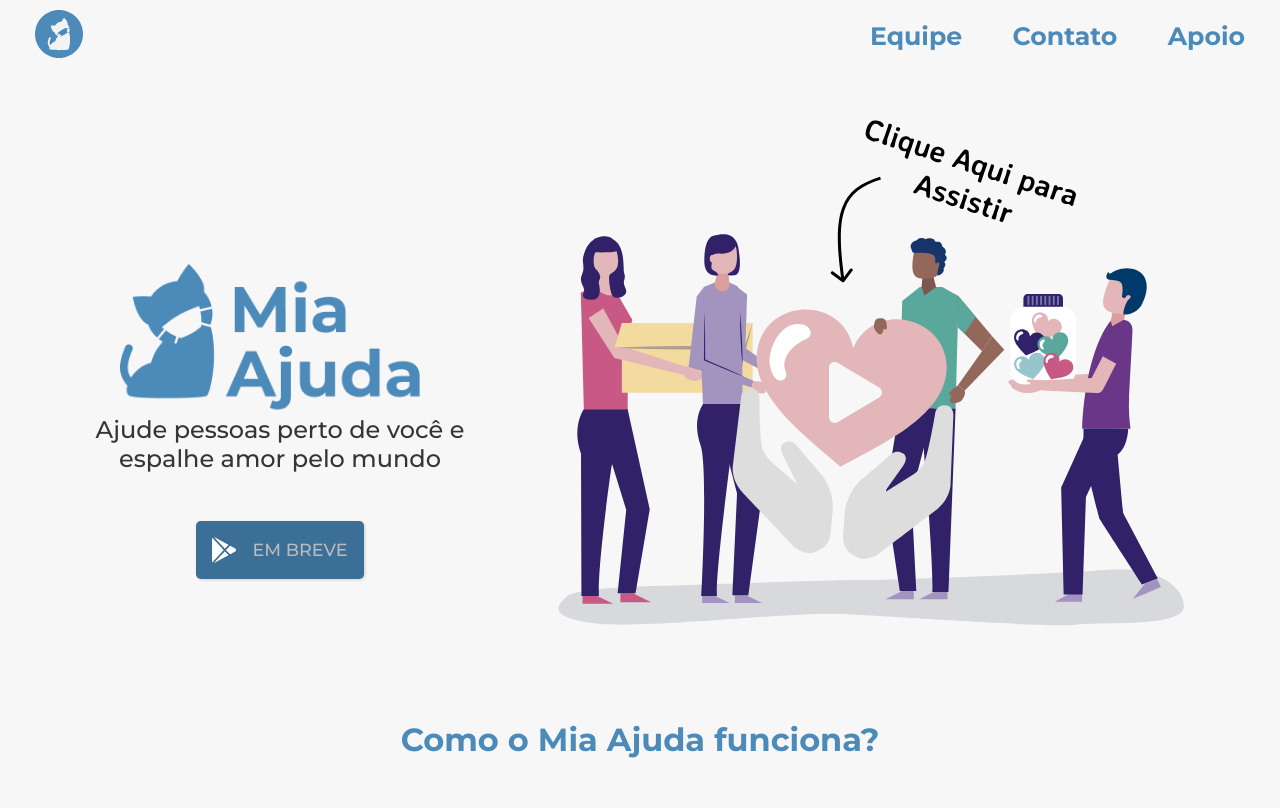
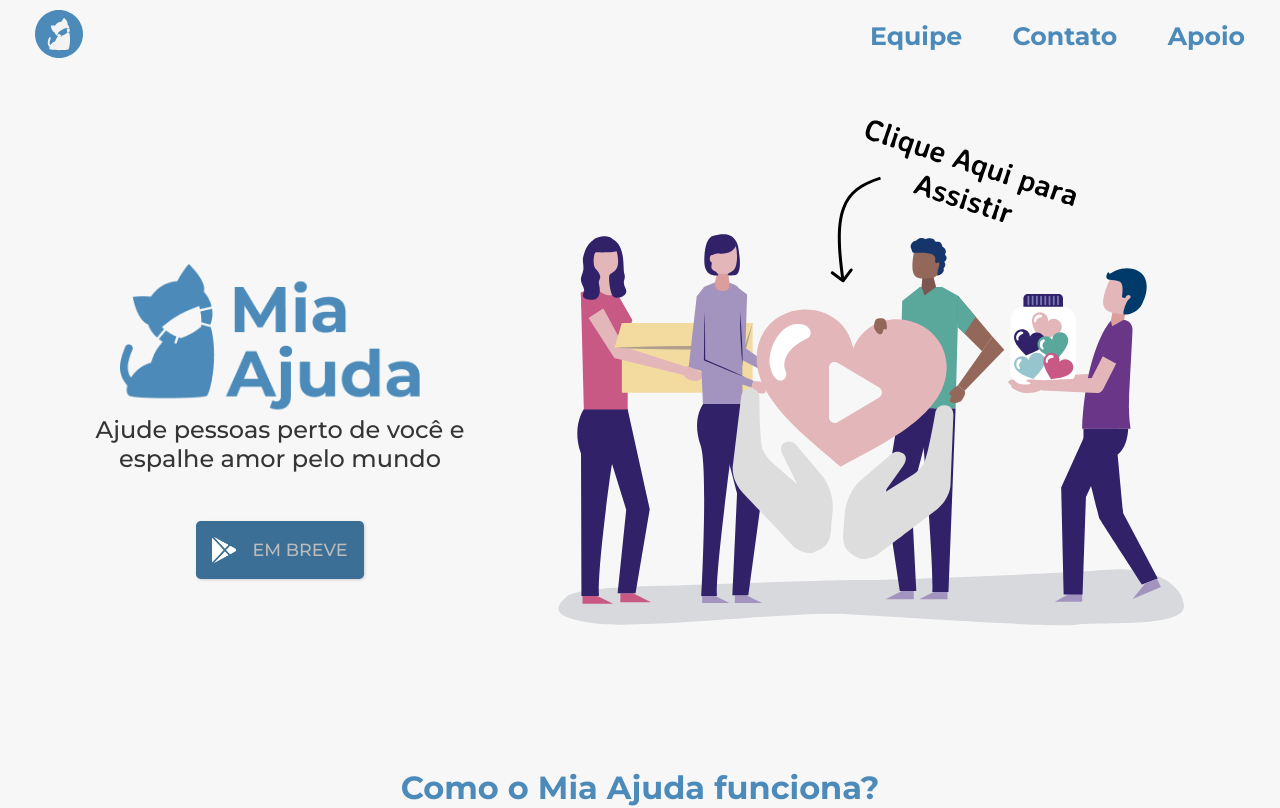
Before and after one commit to mia-ajuda/Institucional, a React (Create React App) app: page / in a window 1280 px wide. Shown: the top 808 px of the page. Built offline with nearby package versions, Linux system fonts and the light colour scheme.

Commit message:
Fix style image

```diff
--- a/src/pages/home/styles.js
+++ b/src/pages/home/styles.js
@@ -69,6 +69,7 @@ export const Container = styled.div`
   }
 
   .title {
+    margin-top: 3rem;
     color: #4b8ab9;
     margin-bottom: 2rem;
   }
@@ -130,7 +131,6 @@ export const HowToUseList = styled.ul`
     flex: 1;
     justify-content: space-around;
   }
-
 
   img {
     margin-bottom: 1rem;
--- a/src/utils/members.js
+++ b/src/utils/members.js
@@ -22,13 +22,14 @@ import Fernando from '../assets/images/membros/fernando.jpg';
 
 const members = [
   {
+    name: 'Prof Milene Serrano',
+    image: Milene,
+  },
+  {
     name: 'Prof Maurício Serrano',
     image: Mauricio,
   },
-  {
-    name: 'Prof Milene Serrano',
-    image: Milene,
-  },
+
   {
     name: 'Prof Fernando Cruz',
     image: Fernando,
```
